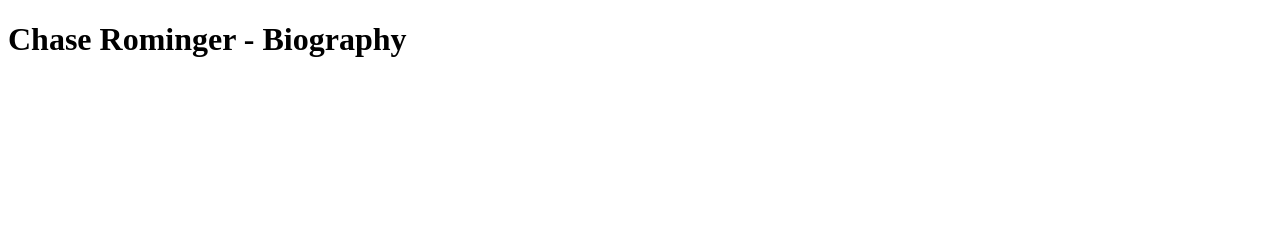
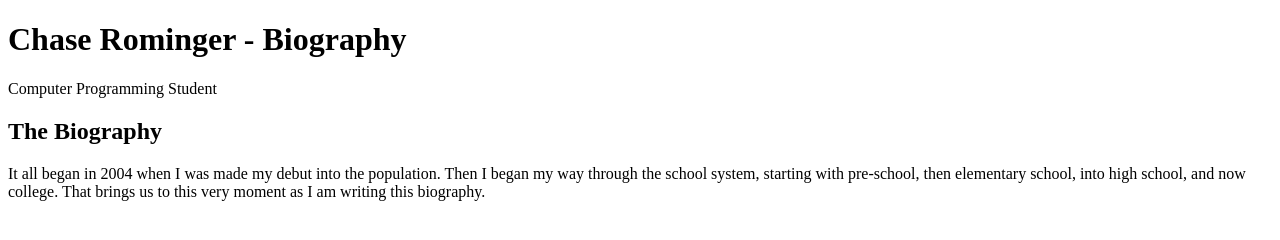
Before and after one commit to Chaasee/lab-01, a plain HTML site: page index.html in a window 1280 px wide. Drawn offline with Linux system fonts and the light colour scheme.

Commit message:
Added a biography paragraph

```diff
--- a/index.html
+++ b/index.html
@@ -8,6 +8,18 @@
     </head>
 
     <body>
-        <h1>Chase Rominger - Biography</h1>
+        <header>
+            <h1>Chase Rominger - Biography</h1>
+            <p>Computer Programming Student</p>
+        </header>
+
+        <section>
+            <h2>The Biography</h2>
+            <p>
+                It all began in 2004 when I was made my debut into the population. Then I began my way through the school system, starting
+                with pre-school, then elementary school, into high school, and now college. That brings us to this very moment as I am writing
+                this biography.
+            </p>
+        </section>
     </body>
 </html>
```
